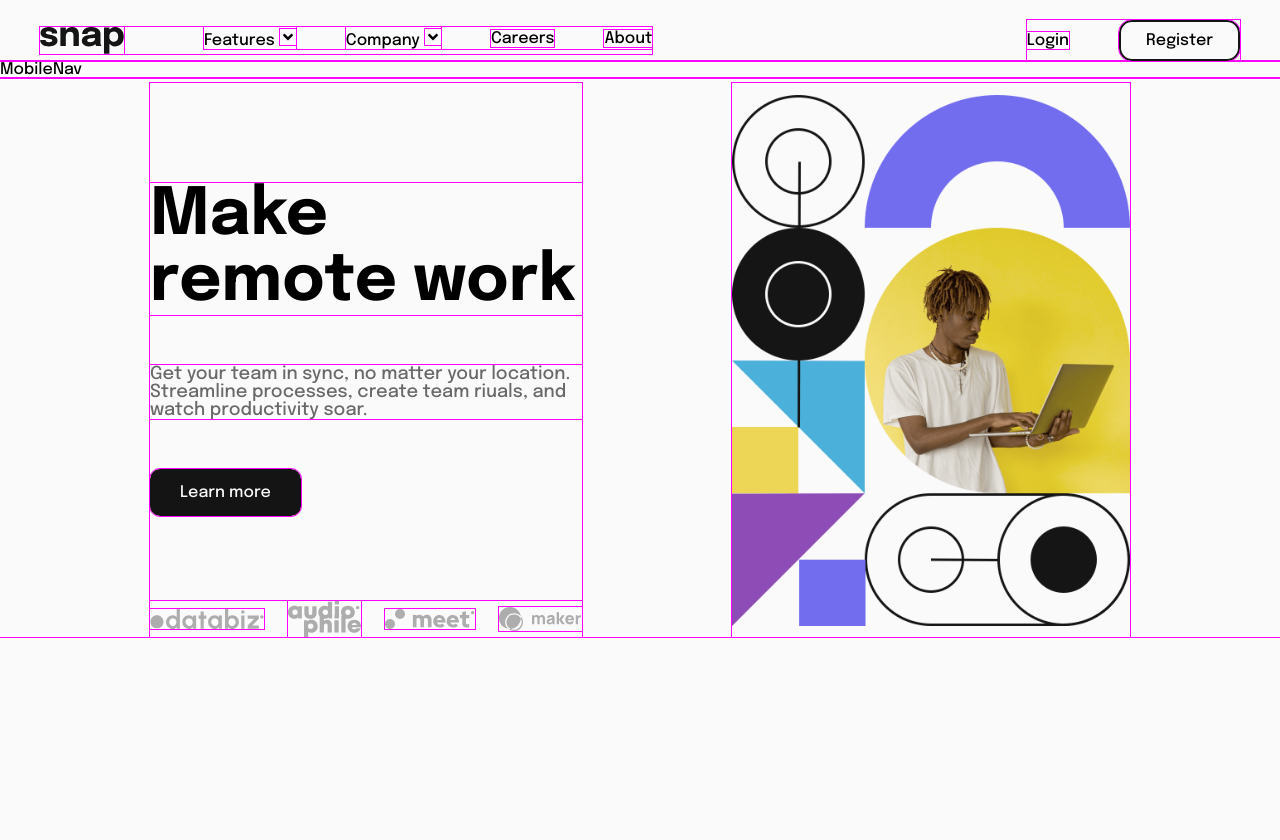
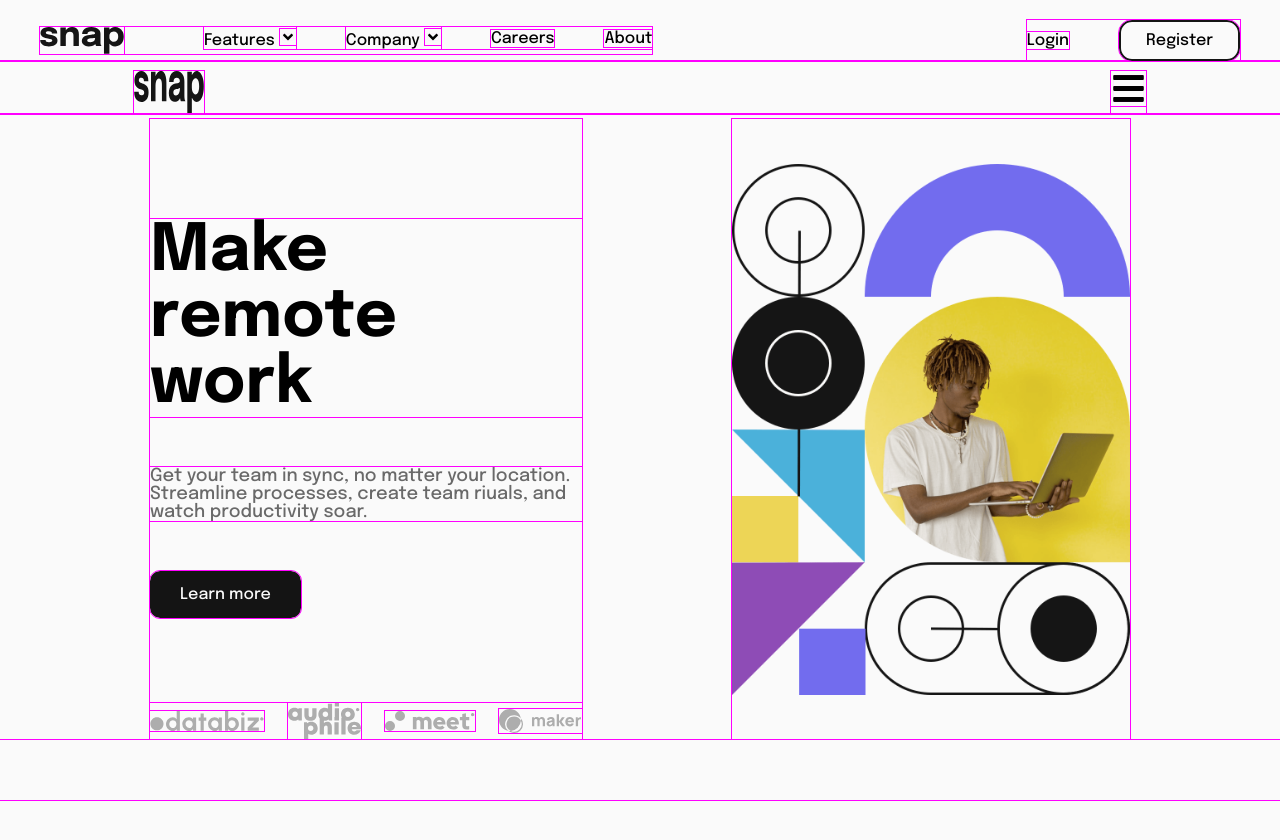
Before and after one commit to DicksonAnthony/Snap-react, a React (Create React App) app: page / in a window 1280 px wide. Shown: the top 840 px of the page. Before the commit the page ends 800 px from the top, so only its background shows below. Built offline with nearby package versions, Linux system fonts and the light colour scheme.

Commit message:
Some progress 🛠

```diff
--- a/src/App.jsx
+++ b/src/App.jsx
@@ -1,12 +1,17 @@
-import React from "react";
-import Header from "./components/Header";
+import React, { useState } from "react";
+import Content from "./components/Content";
+import Navigation from "./components/Nav";
 import { GlobalStyle } from "./GlobalStyle";
+import MobileNav from "./components/MobileNav";
 
 function App() {
+  const [mobile, setMobile] = useState(false);
   return (
     <>
-      <Header />
       <GlobalStyle />
+      <Navigation />
+      <MobileNav mobile={mobile} setMobile={setMobile} />
+      <Content />
     </>
   );
 }
--- a/src/GlobalStyle.js
+++ b/src/GlobalStyle.js
@@ -10,6 +10,7 @@ export const GlobalStyle = createGlobalStyle`
 
     }
     body{
+        height: 100vh;
         font-weight: 500;
         background-color: hsl(0, 0%, 98%);
         font-family: "Epilogue", sans-serif;
--- a/src/components/Content.jsx
+++ b/src/components/Content.jsx
@@ -19,11 +19,7 @@ const Content = () => {
     <>
       <Wrapper>
         <Div1>
-          <Heading>
-            Make
-            <br />
-            remote work
-          </Heading>
+          <Heading>Make remote work</Heading>
           <Desc>
             Get your team in sync, no matter your location. Streamline
             processes, create team riuals, and watch productivity soar.
--- a/src/components/Header.jsx
+++ /dev/null
@@ -1,14 +0,0 @@
-import React from "react";
-import Content from "./Content";
-import Navigation from "./Nav";
-
-const Header = () => {
-  return (
-    <>
-      <Navigation />
-      <Content />
-    </>
-  );
-};
-
-export default Header;
--- a/src/components/MobileNav.jsx
+++ b/src/components/MobileNav.jsx
@@ -1,9 +1,53 @@
-import React from 'react'
+import React from "react";
+import Img from "../images/Logo.svg";
+import { FaAngleDown as Icon } from "react-icons/fa";
+import { FaBars as Bars } from "react-icons/fa";
 
-const MobileNav = () => {
+import {
+  Nav,
+  Image,
+  Div,
+  Divtwo,
+  Divthree,
+  Ul,
+  Closebtn,
+  Register,
+  Divfour,
+} from "./styles/MobileNav.styled";
+
+const MobileNav = ({ mobile, setMobile }) => {
+  const toggle = () => {
+    setMobile(!mobile);
+  };
+
   return (
-    <div>MobileNav</div>
-  )
-}
+    <>
+      <Divfour mobile={mobile}>
+        <Divtwo mobile={mobile}>
+          <Ul>
+            <li>
+              Features
+              <Icon />
+            </li>
+            <li>
+              Company
+              <Icon />
+            </li>
+            <li>Careers</li>
+            <li>About</li>
+          </Ul>
+          <Divthree>
+            <p>Login</p>
+            <Register>Register</Register>
+          </Divthree>
+        </Divtwo>
+      </Divfour>
+      <Nav>
+        <Image src={Img} alt="logo" />
+        <Div onClick={toggle}>{mobile ? <Closebtn /> : <Bars />}</Div>
+      </Nav>
+    </>
+  );
+};
 
-export default MobileNav
+export default MobileNav;
--- a/src/components/Nav.jsx
+++ b/src/components/Nav.jsx
@@ -1,6 +1,5 @@
-import React, { useState } from "react";
+import React from "react";
 import Img from "../images/Logo.svg";
-import MobileNav from "./MobileNav";
 import {
   Nav,
   Leftcont,
@@ -9,15 +8,8 @@ import {
   Rightcont,
   Register,
   Icon,
-  Closebtn,
 } from "./styles/Nav.styled";
 const Navigation = () => {
-  const [mobile, setMobile] = useState(false);
-
-  const toggle = () => {
-    setMobile((prev) => !prev);
-  };
-
   return (
     <>
       <Nav>
@@ -43,8 +35,6 @@ const Navigation = () => {
           <Register>Register</Register>
         </Rightcont>
       </Nav>
-      <Closebtn />
-      <MobileNav mobile={mobile} setMobile={setMobile} />
     </>
   );
 };
--- a/src/components/styles/Content.styled.js
+++ b/src/components/styles/Content.styled.js
@@ -1,5 +1,6 @@
 import styled from "styled-components";
 import Img from "../../images/image-hero-desktop.png";
+import Img2 from "../../images/image-hero-mobile.png";
 
 export const Wrapper = styled.div`
   gap: 150px;
@@ -8,6 +9,7 @@ export const Wrapper = styled.div`
   justify-content: space-around;
 
   @media screen and (max-width: 768px) {
+    gap: 45px;
     flex-direction: column;
     padding: 0;
   }
@@ -17,24 +19,52 @@ export const Div1 = styled.div`
 
   @media screen and (max-width: 786px) {
     order: 2;
+    padding: 0;
   }
 `;
 export const Heading = styled.h1`
   font-size: 65px;
+  padding-right: 10px;
   margin-bottom: 50px;
+
+  @media screen and (max-width: 786px) {
+    margin-bottom: 30px;
+    text-align: center;
+    font-size: 30px;
+    padding: 0;
+  }
 `;
 export const Desc = styled.p`
   font-size: 18px;
   margin-bottom: 65px;
   color: hsl(0, 0%, 41%);
+
+  @media screen and (max-width: 786px) {
+    padding: 0 10px;
+    font-size: 16px;
+    margin-bottom: 30px;
+    text-align: center;
+  }
 `;
 export const Button = styled.a`
   padding: 15px 30px;
   border-radius: 10px;
   color: hsl(0, 0%, 98%);
   background-color: hsl(0, 0%, 8%);
+
+  @media screen and (max-width: 786px) {
+    max-width: 50%;
+    text-align: center;
+    position: absolute;
+    right: 25%;
+    left: 25%;
+  }
 `;
-export const Image = styled.img``;
+export const Image = styled.img`
+  @media screen and (max-width: 768px) {
+    width: 70px;
+  }
+`;
 export const Div2 = styled.div`
   width: 100%;
   background-image: url(${Img});
@@ -42,10 +72,20 @@ export const Div2 = styled.div`
   background-size: contain;
   background-repeat: no-repeat;
   box-sizing: content-box;
+
+  @media screen and (max-width: 768px) {
+    height: 250px;
+    background-image: url(${Img2});
+    background-size: contain;
+  }
 `;
 export const Imgdiv = styled.div`
   margin-top: 100px;
   display: flex;
   justify-content: space-between;
   align-items: center;
+
+  @media screen and (max-width: 768px) {
+    justify-content: space-around;
+  }
 `;
--- a/src/components/styles/MobileNav.styled.js
+++ b/src/components/styles/MobileNav.styled.js
@@ -0,0 +1,62 @@
+import styled from "styled-components";
+import { FaTimes } from "react-icons/fa";
+
+export const Nav = styled.nav`
+  gap: 50%;
+  display: flex;
+  padding-top: 10px;
+  justify-content: space-around;
+`;
+export const Image = styled.img`
+  height: auto;
+  max-width: 70px;
+  box-sizing: border-box;
+`;
+export const Div = styled.div`
+  z-index: 200;
+  font-size: 35px;
+`;
+export const Divtwo = styled.div`
+  width: 70%;
+  z-index: 100;
+  height: 100vh;
+  padding: 80px 20px;
+  position: absolute;
+  transition: all 1s ease-in-out;
+  background-color: hsl(0, 0%, 98%);
+  right: ${({ mobile }) => (mobile ? "0" : "-500px")};
+`;
+export const Divthree = styled.div`
+  margin-top: 30px;
+  text-align: center;
+`;
+export const Ul = styled.ul`
+  gap: 25px;
+  display: flex;
+  list-style: none;
+  text-decoration: none;
+  flex-direction: column;
+  justify-content: space-between;
+`;
+export const Register = styled.button`
+  outline: none;
+  margin-top: 20px;
+  padding: 10px 49px;
+  border-radius: 13px;
+  font-family: "Epilogue";
+  background-color: transparent;
+  border: 2px solid hsl(0, 0%, 8%);
+`;
+export const Closebtn = styled(FaTimes)`
+  z-index: 1100;
+  font-size: 35px;
+`;
+export const Divfour = styled.div`
+  width: 100vw;
+  z-index: 150;
+  height: 100vh;
+  position: absolute;
+  transition: visibility 0.8s ease-in-out;
+  background-color: rgba(20, 20, 20, 0.6);
+  visibility: ${({ mobile }) => (mobile ? "visible" : "hidden")};
+`;
--- a/src/components/styles/Nav.styled.js
+++ b/src/components/styles/Nav.styled.js
@@ -1,5 +1,5 @@
 import styled from "styled-components";
-import { FaAngleDown, FaTimes } from "react-icons/fa";
+import { FaAngleDown } from "react-icons/fa";
 
 export const Nav = styled.nav`
   display: flex;
@@ -44,13 +44,3 @@ export const Icon = styled(FaAngleDown)`
   margin-top: 2px;
   margin-left: 5px;
 `;
-export const Closebtn = styled(FaTimes)`
-  display: none;
-
-  @media screen and (max-width: 768px) {
-    display: block;
-    position: absolute;
-    top: 50px;
-    right: 20px;
-  }
-`;
```
